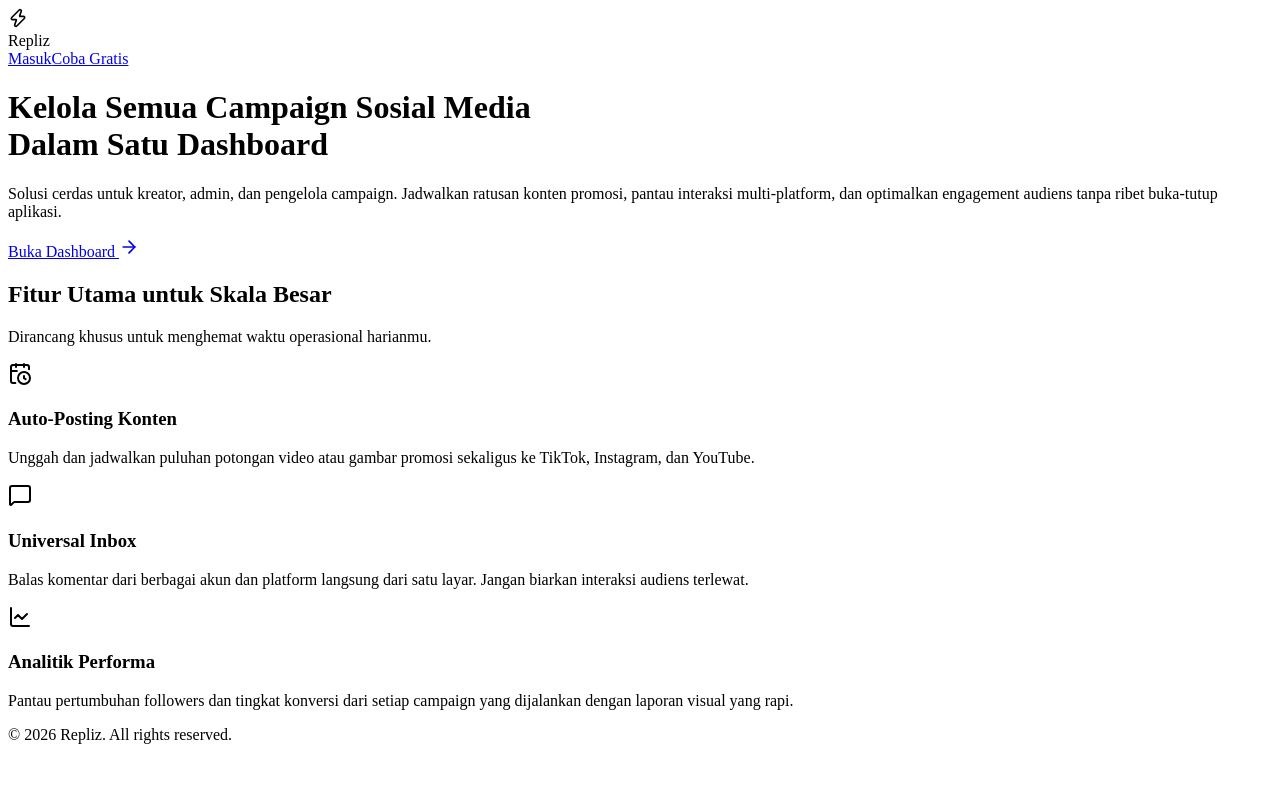
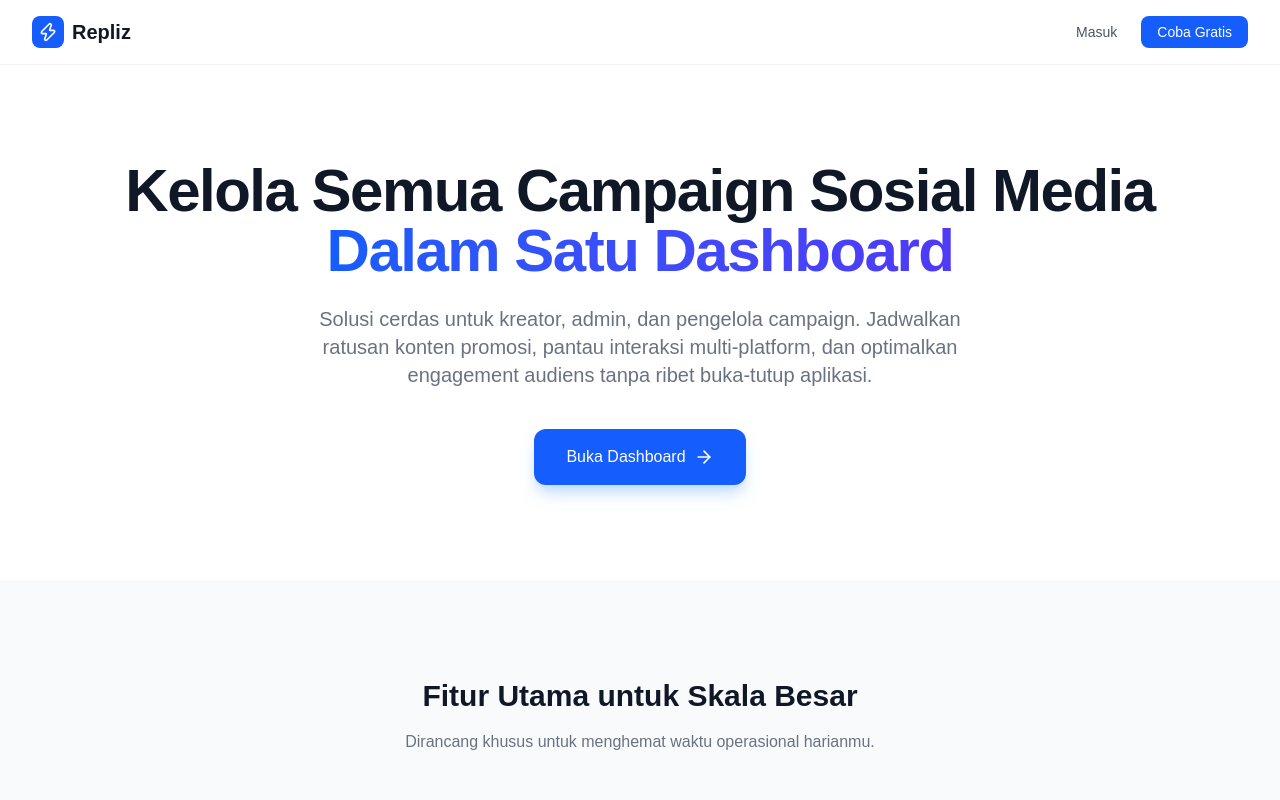
Before and after one commit to kuman100/repliz, a Next.js app: page / in a window 1280 px wide. Shown: the top 800 px of the page. Built offline with nearby package versions, Linux system fonts and the light colour scheme.

Commit message:
menambahkan kembali layout.tsx yang terhapus

```diff
--- /dev/null
+++ b/src/app/layout.tsx
@@ -0,0 +1,19 @@
+import type { Metadata } from "next";
+import "./globals.css";
+
+export const metadata: Metadata = {
+  title: "Repliz - Kelola Semua Campaign Sosial Media",
+  description: "Solusi cerdas untuk kreator, admin, dan pengelola campaign.",
+};
+
+export default function RootLayout({
+  children,
+}: Readonly<{
+  children: React.ReactNode;
+}>) {
+  return (
+    <html lang="id">
+      <body className="antialiased bg-gray-50 text-gray-900">{children}</body>
+    </html>
+  );
+}
--- a/src/app/page.tsx
+++ b/src/app/page.tsx
@@ -21,7 +21,7 @@ export default function LandingPage() {
           </div>
           <div>
             <Link
-              href="/dashboard"
+              href="/login"
               className="text-sm font-medium text-gray-600 hover:text-gray-900 px-4 py-2"
             >
               Masuk
```
